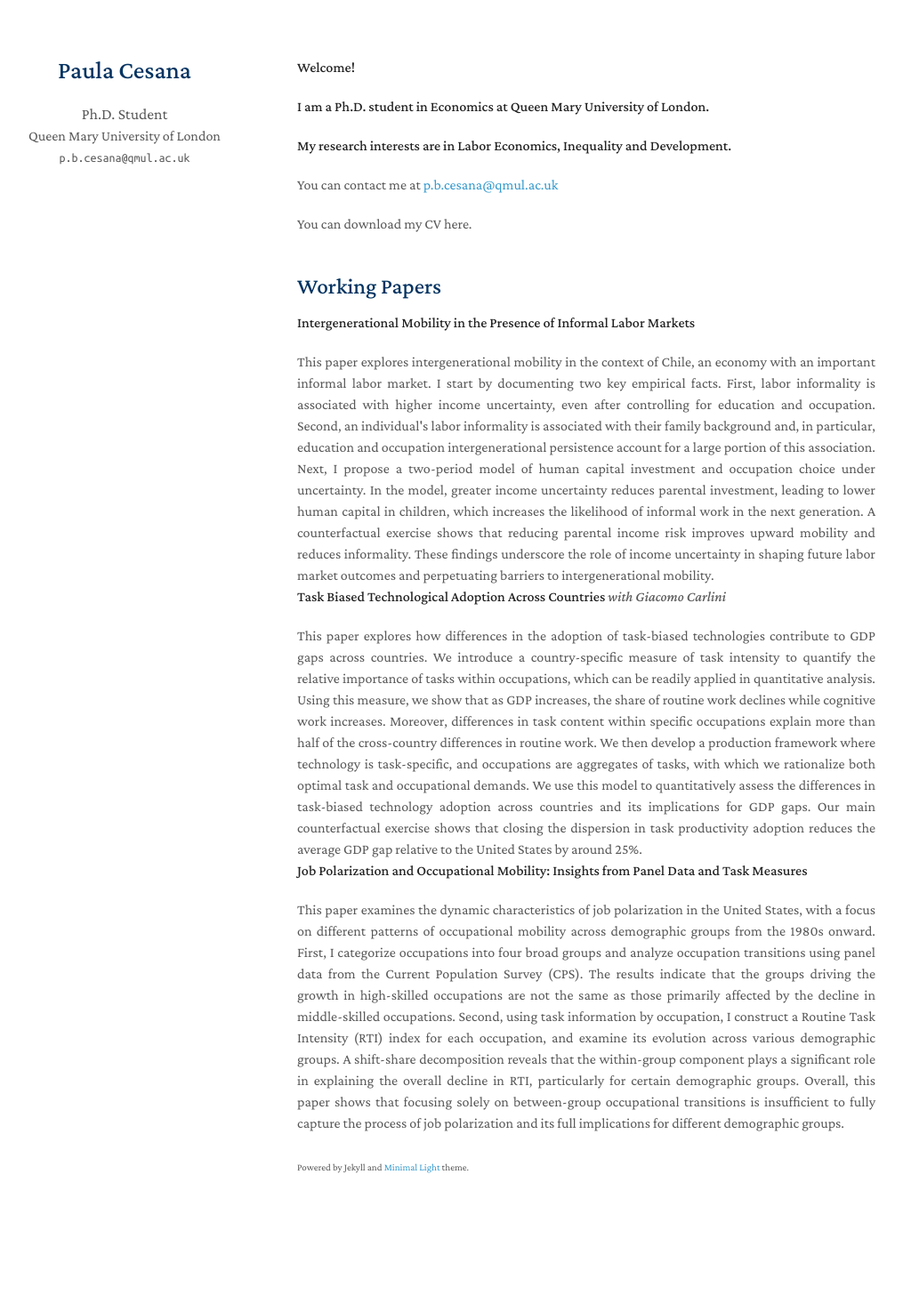
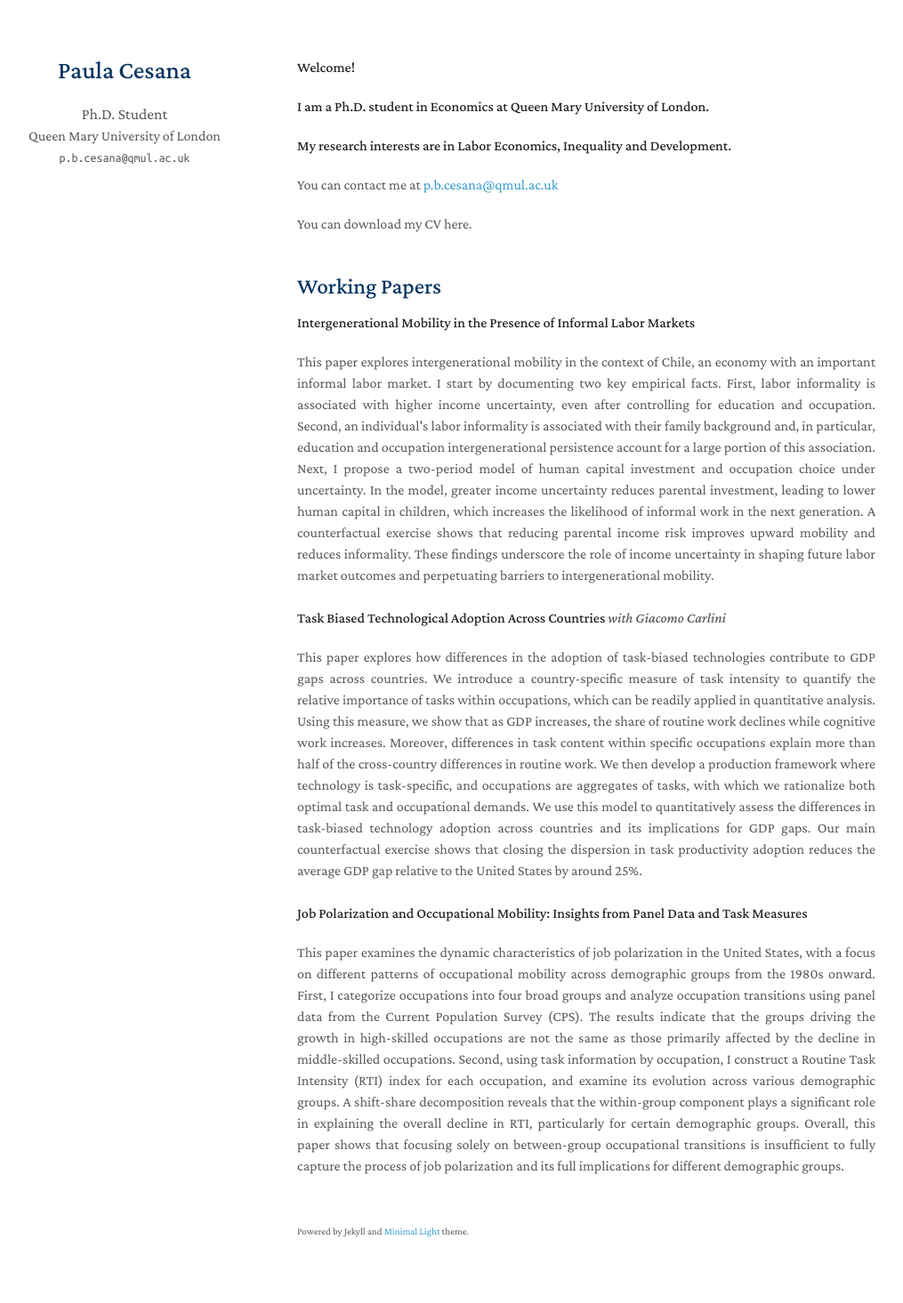
Before and after one commit to paulacesana/paulacesana.github.io, a Jekyll site: the page built from index.md, in a window 1280 px wide. Shown: the whole page at 89% size, without its empty margins (136-1151 px from the left). Built offline with Jekyll 4.4.1, drawn with Linux system fonts in a browser that asks for light colours; a style sheet for code colours, icons or effects is not loaded; before the commit the page ends 1393 px from its top, so only the background shows below that.

```diff
--- a/index.md
+++ b/index.md
@@ -17,14 +17,14 @@ layout: homepage
 
 <div align="justify">
 
-This paper explores intergenerational mobility in the context of Chile, an economy with an important informal labor market. I start by documenting two key empirical facts. First, labor informality is associated with higher income uncertainty, even after controlling for education and occupation. Second, an individual's labor informality is associated with their family background and, in particular, education and occupation intergenerational persistence account for a large portion of this association. Next, I propose a two-period model of human capital investment and occupation choice under uncertainty. In the model, greater income uncertainty reduces parental investment, leading to lower human capital in children, which increases the likelihood of informal work in the next generation. A counterfactual exercise shows that reducing parental income risk improves upward mobility and reduces informality. These findings underscore the role of income uncertainty in shaping future labor market outcomes and perpetuating barriers to intergenerational mobility.
+This paper explores intergenerational mobility in the context of Chile, an economy with an important informal labor market. I start by documenting two key empirical facts. First, labor informality is associated with higher income uncertainty, even after controlling for education and occupation. Second, an individual's labor informality is associated with their family background and, in particular, education and occupation intergenerational persistence account for a large portion of this association. Next, I propose a two-period model of human capital investment and occupation choice under uncertainty. In the model, greater income uncertainty reduces parental investment, leading to lower human capital in children, which increases the likelihood of informal work in the next generation. A counterfactual exercise shows that reducing parental income risk improves upward mobility and reduces informality. These findings underscore the role of income uncertainty in shaping future labor market outcomes and perpetuating barriers to intergenerational mobility. <br><br>
 
 </div>
 
 **Task Biased Technological Adoption Across Countries**  *with Giacomo Carlini*
 <div align="justify">
 
-This paper explores how differences in the adoption of task-biased technologies contribute to GDP gaps across countries. We introduce a country-specific measure of task intensity to quantify the relative importance of tasks within occupations, which can be readily applied in quantitative analysis. Using this measure, we show that as GDP increases, the share of routine work declines while cognitive work increases. Moreover, differences in task content within specific occupations explain more than half of the cross-country differences in routine work. We then develop a production framework where technology is task-specific, and occupations are aggregates of tasks, with which we rationalize both optimal task and occupational demands. We use this model to quantitatively assess the differences in task-biased technology adoption across countries and its implications for GDP gaps. Our main counterfactual exercise shows that closing the dispersion in task productivity adoption reduces the average GDP gap relative to the United States by around 25%.
+This paper explores how differences in the adoption of task-biased technologies contribute to GDP gaps across countries. We introduce a country-specific measure of task intensity to quantify the relative importance of tasks within occupations, which can be readily applied in quantitative analysis. Using this measure, we show that as GDP increases, the share of routine work declines while cognitive work increases. Moreover, differences in task content within specific occupations explain more than half of the cross-country differences in routine work. We then develop a production framework where technology is task-specific, and occupations are aggregates of tasks, with which we rationalize both optimal task and occupational demands. We use this model to quantitatively assess the differences in task-biased technology adoption across countries and its implications for GDP gaps. Our main counterfactual exercise shows that closing the dispersion in task productivity adoption reduces the average GDP gap relative to the United States by around 25%. <br><br>
 </div>
 
 
@@ -35,5 +35,5 @@ This paper examines the dynamic characteristics of job polarization in the Unite
 onward. First, I categorize occupations into four broad groups and analyze occupation transitions using panel data from the Current Population Survey (CPS). The results indicate that the groups
 driving the growth in high-skilled occupations are not the same as those primarily affected by the decline in middle-skilled occupations. Second, using task information by occupation, I construct a Routine Task Intensity (RTI) index for each occupation, and examine its evolution across various demographic groups. A shift-share decomposition reveals that the within-group component plays a significant role in explaining the overall decline in RTI, particularly for
 certain demographic groups. Overall, this paper shows that focusing solely on between-group occupational transitions is insufficient to fully capture the process of job polarization and
-its full implications for different demographic groups.
+its full implications for different demographic groups. <br><br>
 </div>
```
